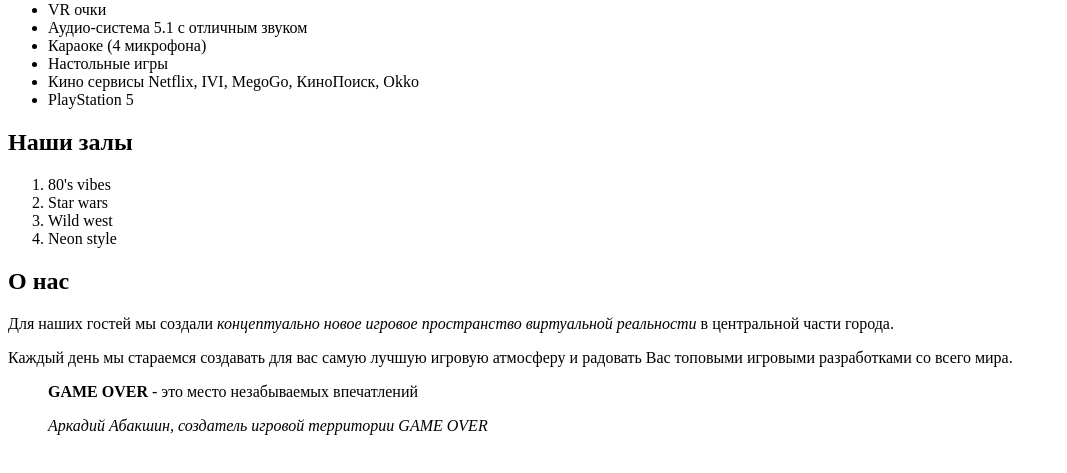
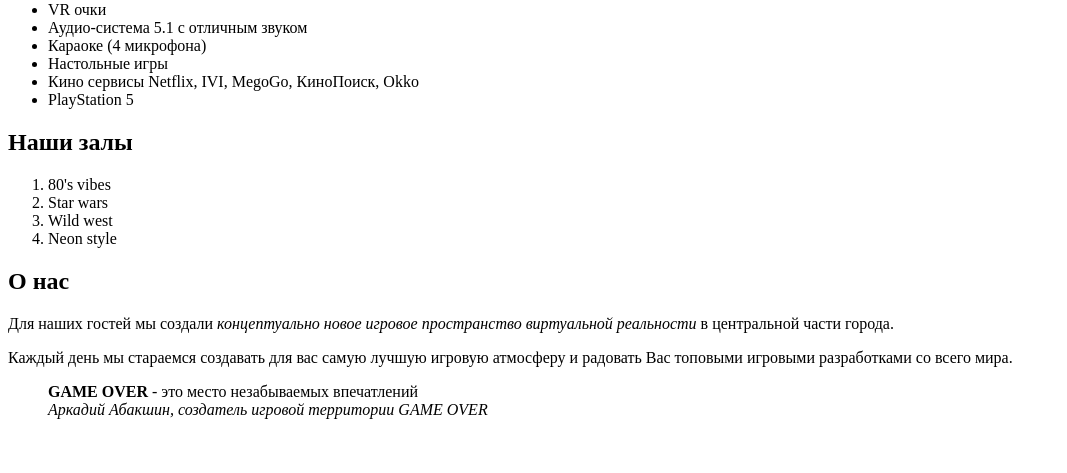
Before and after one commit to kunaychik/methed, a plain HTML site: page module_1/project_GO/index.html in a window 1280 px wide. Shown: the part 79-552 px from the top of the page, without its empty margins (0-1067 px from the left). Drawn offline with Linux system fonts and the light colour scheme.

Commit message:
lesson_02

```diff
--- a/module_1/project_GO/index.html
+++ b/module_1/project_GO/index.html
@@ -30,7 +30,9 @@
     <p>Для наших гостей мы создали <i>концептуально новое игровое пространство виртуальной реальности</i> в центральной части города.</p>
     <p>Каждый день мы стараемся создавать для вас самую лучшую игровую атмосферу и радовать Вас топовыми игровыми разработками со всего мира.</p>
 
-    <blockquote><b>GAME OVER</b> - это место незабываемых впечатлений</blockquote>
-    <blockquote><cite><i>Аркадий Абакшин, создатель игровой территории GAME OVER</i></cite></blockquote>
+    <blockquote>
+        <b>GAME OVER</b> - это место незабываемых впечатлений<br>
+        <cite>Аркадий Абакшин, создатель игровой территории GAME OVER</cite>
+    </blockquote>
 </body>
 </html>
```
